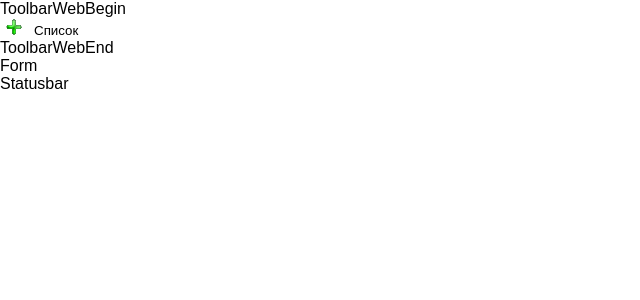
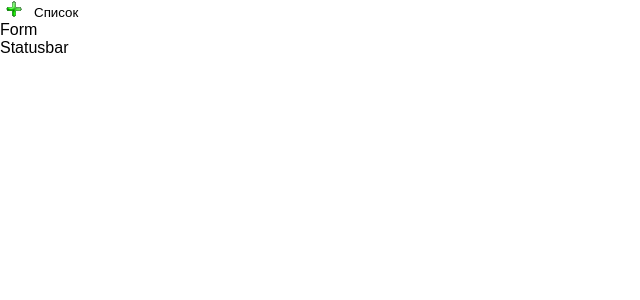
Before and after one commit to capcross/jr-cross-lab, a React (Create React App) app: page / in a window 1280 px wide. Shown: the top 300 px of the page, without its empty margins (0-640 px from the left). Built offline with nearby package versions, Linux system fonts and the light colour scheme.

Commit message:
refactor: удаление лишнего

```diff
--- a/src/jepria/platform/web/jrwidgets.js
+++ b/src/jepria/platform/web/jrwidgets.js
@@ -9,9 +9,7 @@ const toolbarButtonStyle = {
 export default {
   toolbar: props =>
     <React.Fragment>
-      <div>ToolbarWebBegin</div>
         {props.renderButtons()}
-      <div>ToolbarWebEnd</div>
     </React.Fragment>
   ,
   toolbarButton: props => {
@@ -21,13 +19,6 @@ export default {
     }
 
     return (
-      // <button onClick={handleClick} disabled={props.disabled} style={toolbarButtonStyle}>
-      //   {
-      //     props.src ?
-      //       <img src={props.src} alt={props.title} className={props.disabled ? "disabled" : "enabled"}/> :
-      //       props.title
-      //   }
-      // </button>
       <button onClick={handleClick} style={toolbarButtonStyle}>
         {
           props.src ?
```
